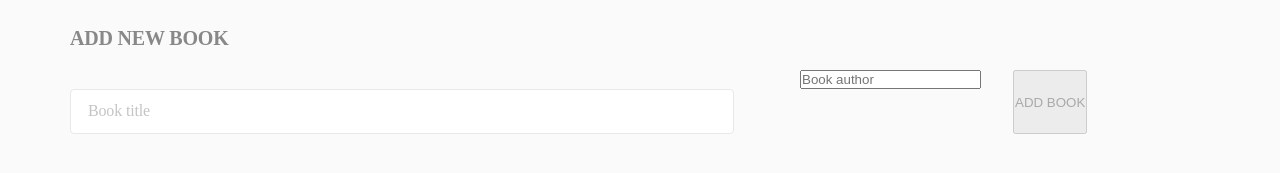
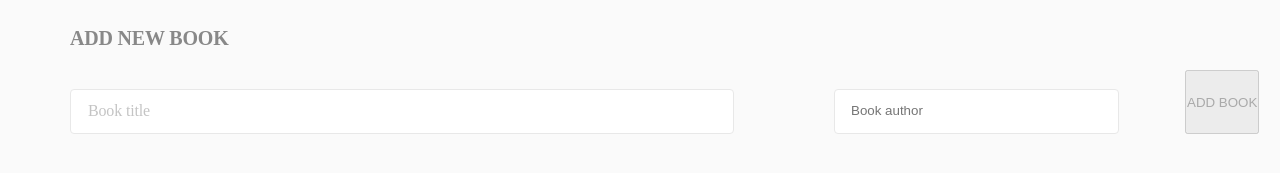
Before and after one commit to zeff96/bookstore, a React (Create React App) app: page / in a window 1280 px wide. Shown: the part 263-436 px from the top of the page. Built offline with nearby package versions, Linux system fonts and the light colour scheme; no server answers; the HTML template or start-up script is replaced by a standard one.

Commit message:
Add unit measuremt, border properties and background to author input field.

```diff
--- a/src/components/AddBooks.scss
+++ b/src/components/AddBooks.scss
@@ -44,3 +44,13 @@
   letter-spacing: -0.15px;
   color: var(--very-light-pink);
 }
+
+.author-input {
+  width: 17.813rem;
+  height: 2.813rem;
+  margin: 1.188rem 2.125rem 0;
+  padding: 0.375rem 0.938rem 0.563rem 1rem;
+  border-radius: 4px;
+  border: solid 1px #e8e8e8;
+  background-color: var(--white-two);
+}
```
